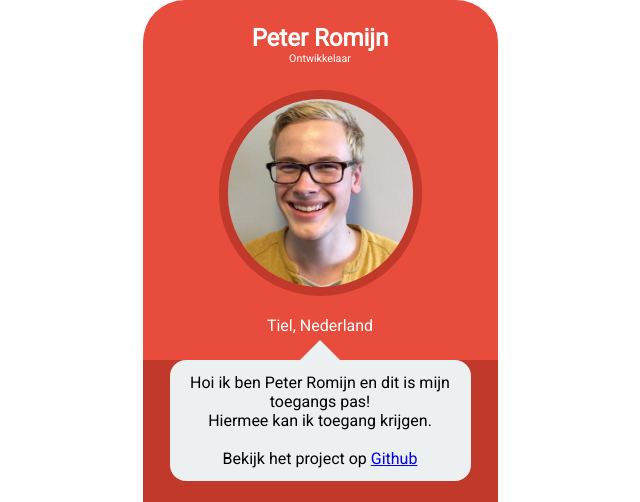
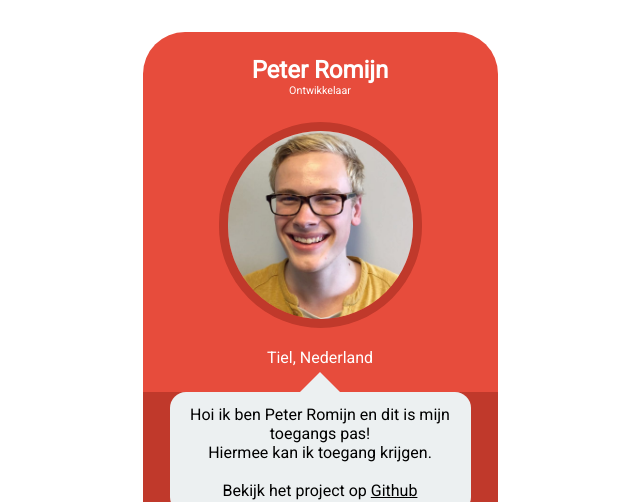
Before and after one commit to mainshooter/ticketCSS-design, a plain HTML site: page index.html in a window 1280 px wide. Shown: the top 502 px of the page, without its empty margins (320-960 px from the left). Drawn offline with Linux system fonts and the light colour scheme.

Commit message:
Added style link

```diff
--- a/style.css
+++ b/style.css
@@ -5,12 +5,13 @@ body {
 }
   #wrapper {
     text-align: center;
+    margin-top: 2em;
   }
   #content {
     width: 355px;
     margin: 0 auto;
     overflow: hidden;
-    border-radius: 42px
+    border-radius: 42px;
   }
   #titel h6 {
     font-weight: 300;
@@ -75,3 +76,22 @@ body {
  .icon p {
     margin-top: 0px;
  }
+ /* unvisited link */
+ a:link {
+     color: black;
+ }
+
+ /* visited link */
+ a:visited {
+     color: black;
+ }
+
+ /* mouse over link */
+ a:hover {
+     color: black;
+ }
+
+ /* selected link */
+ a:active {
+     color: black;
+ }
```
